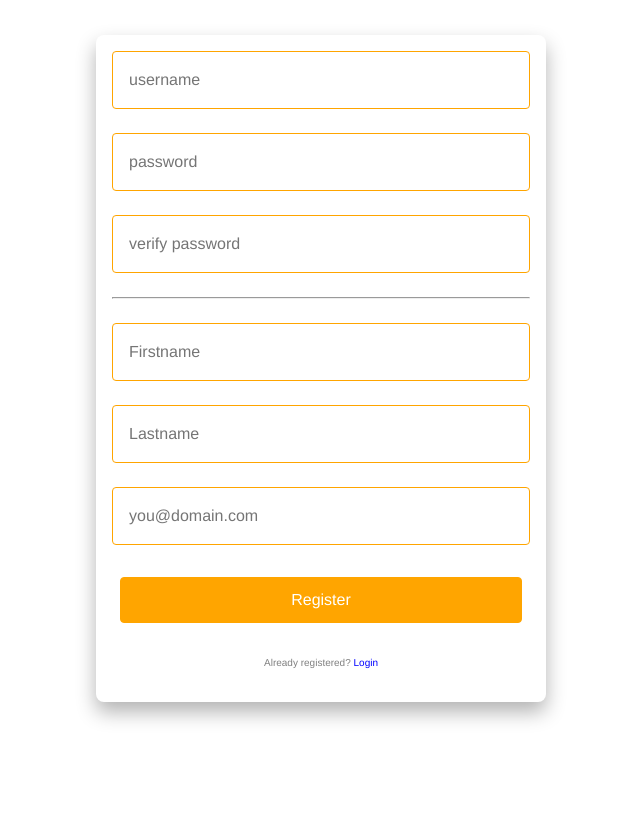
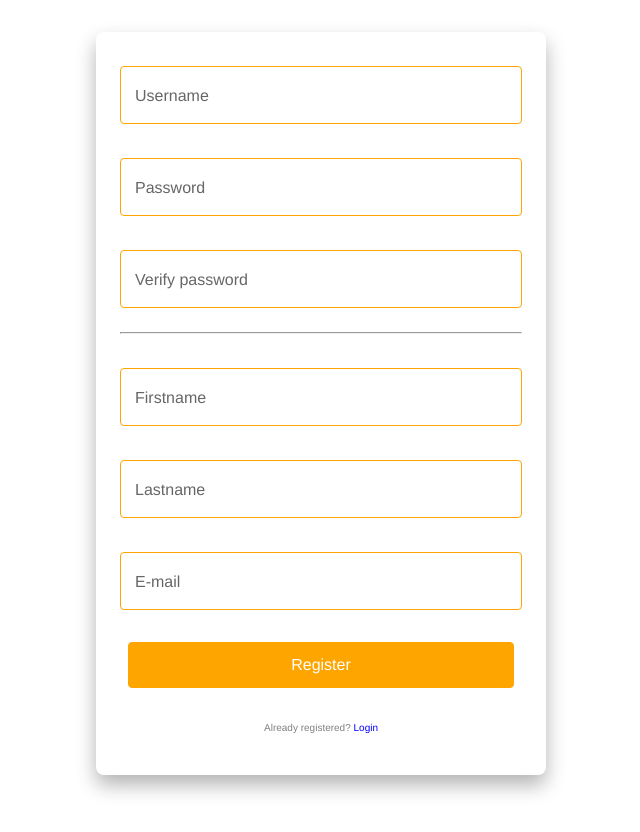
Before and after one commit to hanto-ccom/express-react-ts-2024, a React (Vite) app in the folder client/: page /register in a window 1280 px wide. Shown: the top 832 px of the page, without its empty margins (319-959 px from the left). Before the commit the page ends 800 px from the top, so only its background shows below. Built offline with nearby package versions, Linux system fonts and the light colour scheme; no server answers.

Commit message:
Added InputWithLabel component with label animation

```diff
--- a/client/src/components/atoms/Input/Input.tsx
+++ b/client/src/components/atoms/Input/Input.tsx
@@ -1,12 +1,11 @@
+import React from "react";
+
 import Styled from "./Input.style";
 
-type InputProps = React.DetailedHTMLProps<
-  React.AllHTMLAttributes<HTMLInputElement>,
-  HTMLInputElement
->;
+export type InputProps = React.InputHTMLAttributes<HTMLInputElement>;
 
-const Input: React.FC<InputProps> = (props): JSX.Element => {
-  return <Styled.Input {...props} />;
-};
+const Input = React.forwardRef<HTMLInputElement, InputProps>((props, ref) => {
+  return <Styled.Input {...props} ref={ref} />;
+});
 
 export default Input;
--- /dev/null
+++ b/client/src/components/atoms/InputWithLabel/InputWithLabel.style.tsx
@@ -0,0 +1,36 @@
+import styled from "styled-components";
+
+import InputStyle from "../Input/Input.style";
+
+const InputWithLabelWrapperDiv = styled.div`
+  position: relative;
+  margin: 10px 0 0 0;
+`;
+
+const InputLabel = styled.label`
+  position: absolute;
+  top: 18px;
+  left: 15px;
+  color: ${(props) => props.theme.palette.lead};
+  transition: all 0.3s;
+`;
+
+const InputField = styled(InputStyle.Input)`
+  width: 100%;
+  &:focus + ${InputLabel}, &:not(:placeholder-shown) + ${InputLabel} {
+    transform: translate(-15px, -40px);
+    font-size: 14px;
+    color: ${(props) => props.theme.palette.lead};
+  }
+  &:focus {
+    outline: none;
+  }
+`;
+
+const Styled = {
+  InputWithLabelWrapperDiv,
+  InputLabel,
+  InputField,
+};
+
+export default Styled;
--- /dev/null
+++ b/client/src/components/atoms/InputWithLabel/InputWithLabel.tsx
@@ -0,0 +1,19 @@
+import React from "react";
+
+import { InputProps } from "../Input/Input";
+import Styled from "./InputWithLabel.style";
+
+type InputWithLabelProps = InputProps & {
+  label: string;
+};
+
+const InputWithLabel: React.FC<InputWithLabelProps> = ({ label, ...rest }) => {
+  return (
+    <Styled.InputWithLabelWrapperDiv>
+      <Styled.InputField {...rest} />
+      <Styled.InputLabel htmlFor={rest.id}>{label}</Styled.InputLabel>
+    </Styled.InputWithLabelWrapperDiv>
+  );
+};
+
+export default InputWithLabel;
--- a/client/src/views/RegisterView/RegisterView.style.tsx
+++ b/client/src/views/RegisterView/RegisterView.style.tsx
@@ -6,7 +6,7 @@ const RegisterForm = styled.form`
   display: flex;
   flex-direction: column;
   gap: 24px;
-  padding: 16px;
+  padding: 24px;
   min-width: 450px;
   border-radius: ${(props) => props.theme.borderRadii.default};
   box-shadow: ${(props) => props.theme.shadows.large};
--- a/client/src/views/RegisterView/RegisterView.tsx
+++ b/client/src/views/RegisterView/RegisterView.tsx
@@ -3,7 +3,7 @@ import { FormEvent, useState } from "react";
 import { useNavigate } from "react-router-dom";
 
 import Button from "../../components/atoms/Button/Button";
-import Input from "../../components/atoms/Input/Input";
+import InputWithLabel from "../../components/atoms/InputWithLabel/InputWithLabel";
 import Error from "../../components/error/Error";
 import AuthServiceService from "../../services/AuthService/AuthService.service";
 import { handleRegistrationErrors } from "../../services/AuthService/RegistrationErrors";
@@ -51,10 +51,12 @@ const RegisterView = () => {
         {/* <label htmlFor="username" style={{ color: "gray" }}>
           Username
         </label> */}
-        <Input
+        <InputWithLabel
+          label={"Username"}
+          id="username"
           name="username"
           type="text"
-          placeholder="username"
+          placeholder=""
           value={username}
           onChange={(e) => setUsername(e.currentTarget.value)}
           required
@@ -62,45 +64,55 @@ const RegisterView = () => {
         {/* <label htmlFor="password" style={{ color: "gray" }}>
           Password
         </label> */}
-        <Input
+        <InputWithLabel
+          label={"Password"}
+          id={"password"}
           name="password"
           type="password"
           autoComplete="off"
-          placeholder="password"
+          placeholder=""
           value={password}
           onChange={(e) => setPassword(e.currentTarget.value)}
           required
         />
-        <Input
+        <InputWithLabel
+          label={"Verify password"}
+          id={"verifypassword"}
           name="verifyPassword"
           type="password"
-          placeholder="verify password"
+          placeholder=""
           autoComplete="off"
           value={verifyPassword}
           onChange={(e) => setVerifyPassword(e.currentTarget.value)}
           required
         />
         <hr />
-        <Input
+        <InputWithLabel
+          label={"Firstname"}
+          id={"firstname"}
           name="firstName"
           type="text"
-          placeholder="Firstname"
+          placeholder=""
           value={firstName}
           onChange={(e) => setFirstName(e.currentTarget.value)}
           required
         />
-        <Input
+        <InputWithLabel
+          label={"Lastname"}
+          id={"lastname"}
           name="lastName"
           type="text"
-          placeholder="Lastname"
+          placeholder=""
           value={lastName}
           onChange={(e) => setLastName(e.currentTarget.value)}
           required
         />
-        <Input
+        <InputWithLabel
+          label={"E-mail"}
+          id={"email"}
           name="email"
           type="email"
-          placeholder="you@domain.com"
+          placeholder=""
           value={email}
           onChange={(e) => setEmail(e.currentTarget.value)}
           required
```
